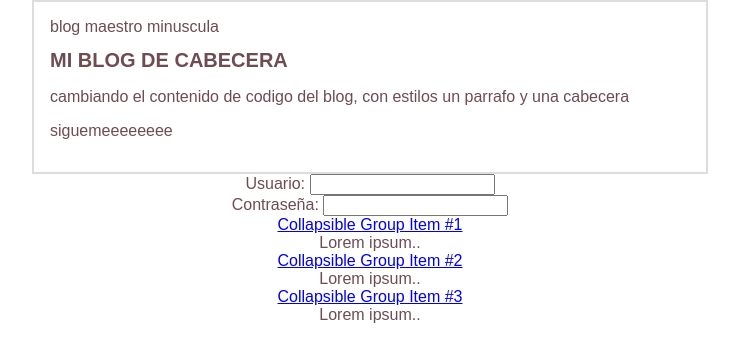
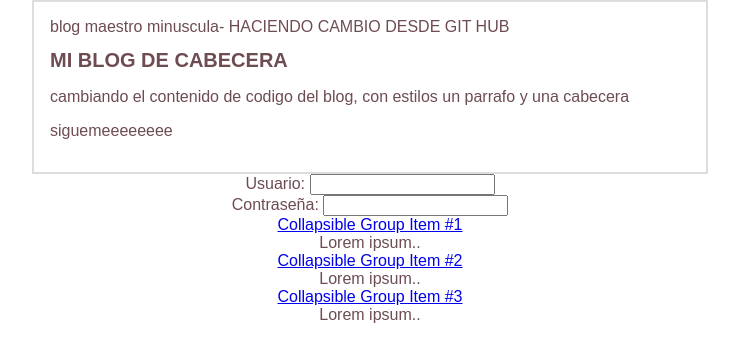
Before and after one commit to nicolegg/PracticadeGitPlatzi, a plain HTML site: page articulo.html in a window 1280 px wide. Shown: the whole page, without its empty margins (270-1009 px from the left). Drawn offline with Linux system fonts and the light colour scheme.

Commit message:
cambie el contenido de la cabecera
probando

```diff
--- a/articulo.html
+++ b/articulo.html
@@ -9,7 +9,7 @@
   </head>
   <body>
     <div id="container">
-      <div id="cabecera">blog maestro minuscula</div>
+      <div id="cabecera">blog maestro minuscula- HACIENDO CAMBIO DESDE GIT HUB</div>
       <div id="post">
         <h1>MI BLOG DE CABECERA</h1>
         <p>
```
